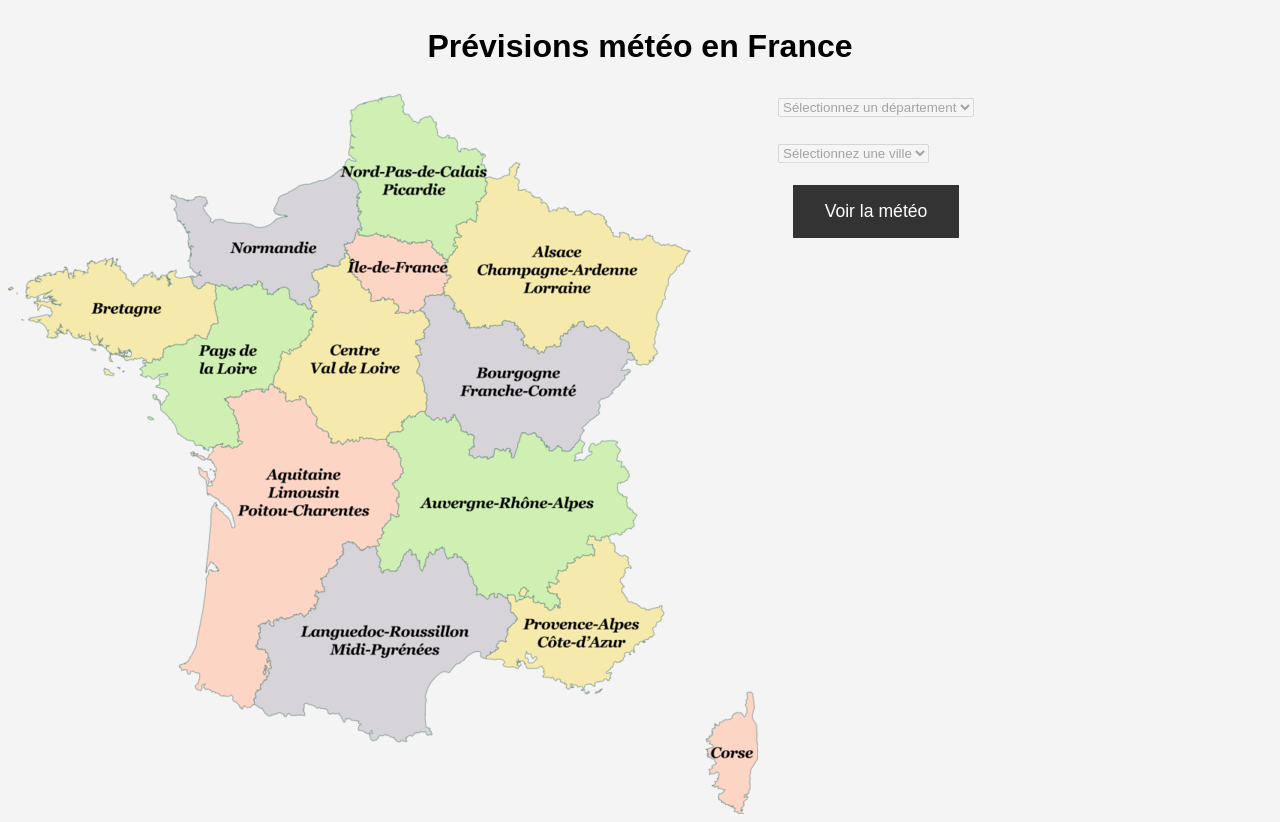
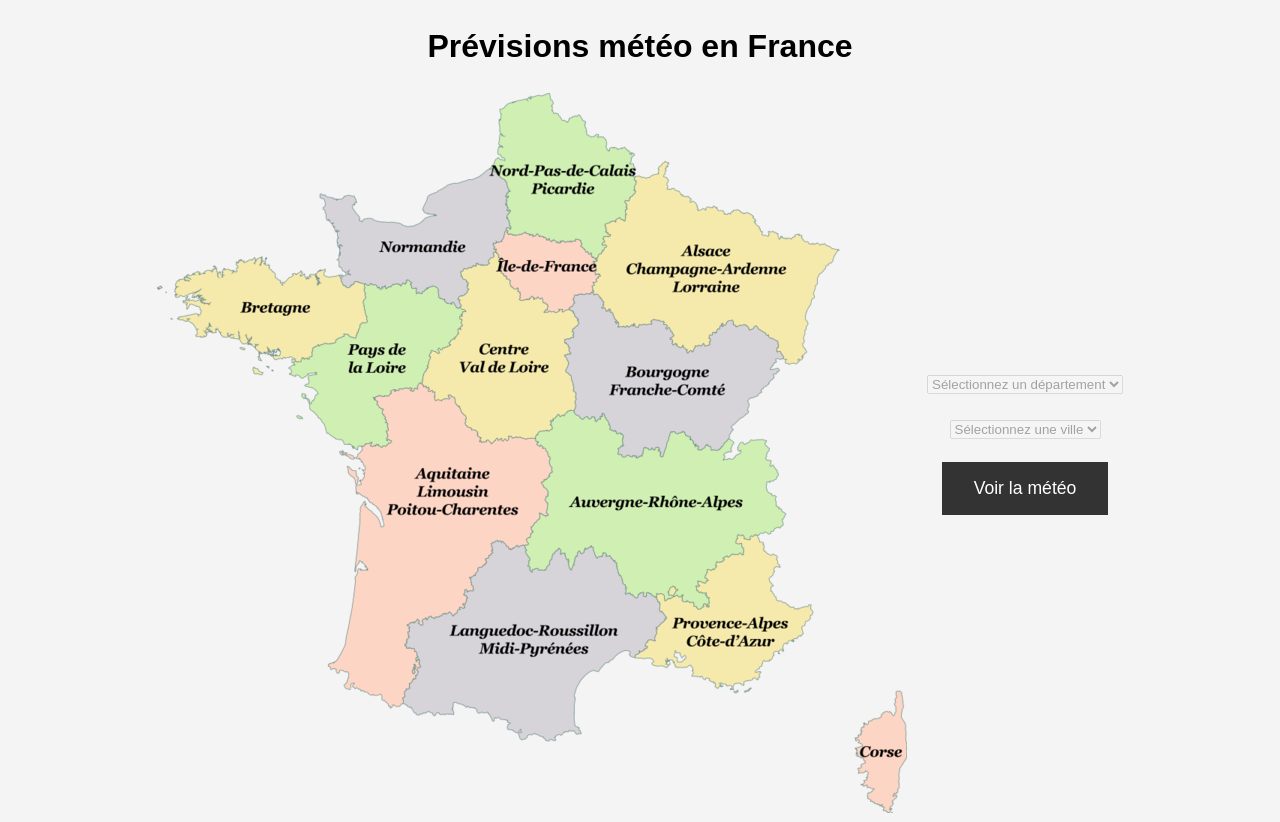
Before and after one commit to Max094Reikeb/DUProject, a PHP site: page / in a window 1280 px wide. Run offline with PHP 8.4, Linux system fonts and the light colour scheme.

Commit message:
Fixed container alignment

```diff
--- a/BEKIER/site_web/css/style.css
+++ b/BEKIER/site_web/css/style.css
@@ -1,21 +1,32 @@
 /* Styles généraux pour le site */
+html, body {
+    height: 100%;
+}
+
 body {
     font-family: Arial, sans-serif;
     line-height: 1.6;
     background-color: #f4f4f4;
+    margin: 0;
 }
 
 #select-department, #select-ville, #form-meteo input[type="submit"] {
     margin-bottom: 20px;
+    text-align: center;
 }
 
 h1 {
     font-size: 2rem;
     text-align: center;
+    margin-bottom: 20px;
 }
 
 .container {
+    max-width: 80%;
     display: flex;
+    align-items: center;
+    justify-content: center;
+    margin: 0 auto;
 }
 
 img[usemap] {
```
